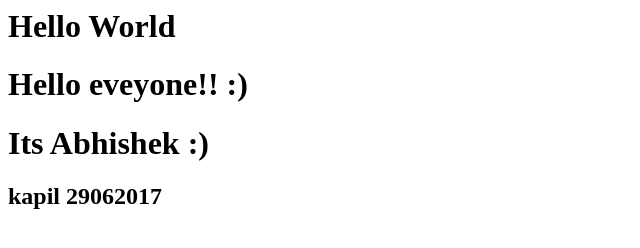
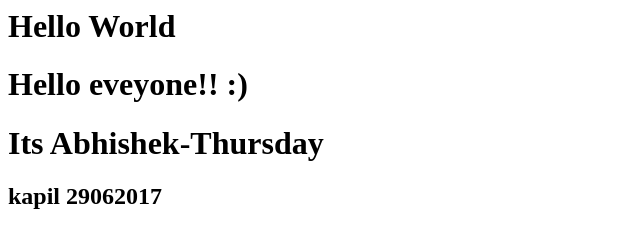
Before and after one commit to skillogic/devopsgit, a plain HTML site: page index.html in a window 1280 px wide. Shown: the whole page, without its empty margins (0-640 px from the left). Drawn offline with Linux system fonts and the light colour scheme.

Commit message:
Abhishek local

```diff
--- a/index.html
+++ b/index.html
@@ -3,7 +3,7 @@
 
 <h1> Hello World </h1>
 <h1> Hello eveyone!! :) </h1>
-<h1> Its Abhishek :) </h1>
+<h1> Its Abhishek-Thursday</h1>
 <h2> kapil 29062017</h2>
 </body>
 </html>
```
